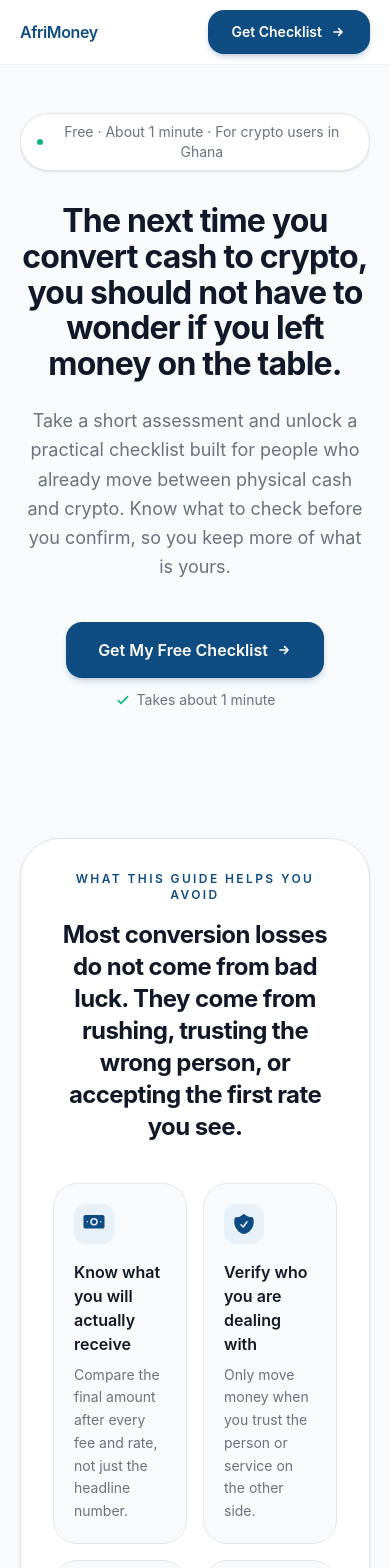
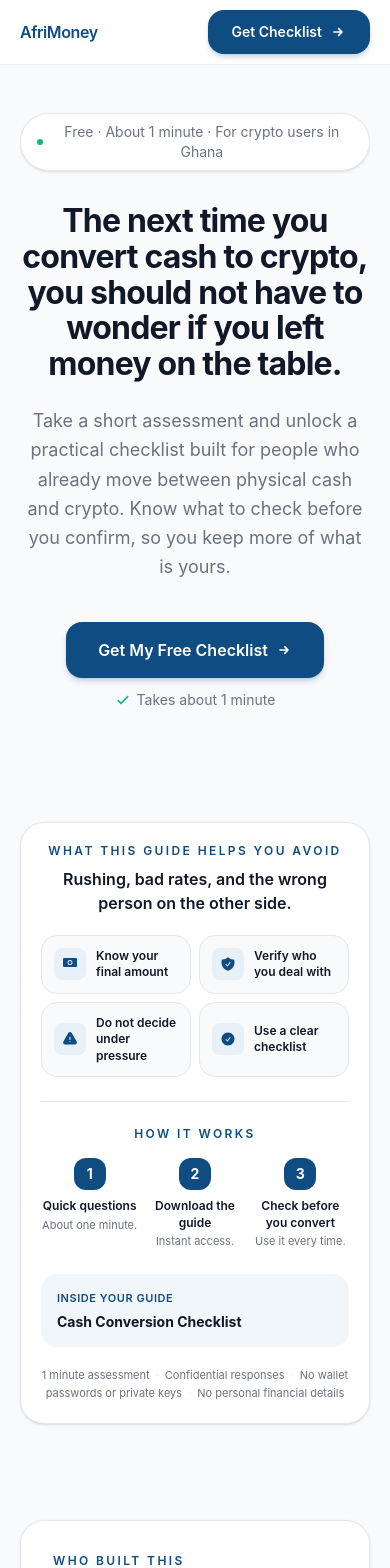
Before and after one commit to MCGYAN/insight-engine, a Next.js app: page / in a window 390 px wide. Shown: the top 1568 px of the page. Built offline with nearby package versions, Linux system fonts and the light colour scheme; a web font is replaced by a local one.

Commit message:
Shorten elaborator section for mobile.
Use compact outcome chips, a tighter 3-step row, and condensed copy so the guide section takes less vertical space on small screens.

Co-authored-by: Cursor <cursoragent@cursor.com>

```diff
--- a/src/components/ElaboratorSection.tsx
+++ b/src/components/ElaboratorSection.tsx
@@ -2,23 +2,23 @@ import { landingConfig } from '@/config/landing'
 
 const icons: Record<string, React.ReactNode> = {
   fees: (
-    <svg className="h-6 w-6" fill="currentColor" viewBox="0 0 24 24">
+    <svg className="h-4 w-4" fill="currentColor" viewBox="0 0 24 24" aria-hidden="true">
       <path d="M12 7.5a2.25 2.25 0 100 4.5 2.25 2.25 0 000-4.5z" />
-      <path fillRule="evenodd" d="M1.5 4.875C1.5 3.839 2.34 3 3.375 3h17.25c1.035 0 1.875.84 1.875 1.875v9.75c0 1.036-.84 1.875-1.875 1.875H3.375A1.875 1.875 0 011.5 14.625v-9.75zM8.25 9.75a3.75 3.75 0 117.5 0 3.75 3.75 0 01-7.5 0zM18.75 9a.75.75 0 00-.75.75v.008c0 .414.336.75.75.75h.008a.75.75 0 00.75-.75V9.75a.75.75 0 00-.75-.75h-.008zM4.5 9.75A.75.75 0 015.25 9h.008a.75.75 0 01.75.75v.008a.75.75 0 01-.75.75H5.25a.75.75 0 01-.75-.75V9.75z" clipRule="evenodd" />
+      <path fillRule="evenodd" d="M1.5 4.875C1.5 3.839 2.34 3 3.375 3h17.25c1.035 0 1.875.84 1.875 1.875v9.75c0 1.036-.84 1.875-1.875 1.875H3.375A1.875 1.875 0 011.5 14.625v-9.75zM8.25 9.75a3.75 3.75 0 117.5 0 3.75 3.75 0 01-7.5 0z" clipRule="evenodd" />
     </svg>
   ),
   shield: (
-    <svg className="h-6 w-6" fill="currentColor" viewBox="0 0 24 24">
+    <svg className="h-4 w-4" fill="currentColor" viewBox="0 0 24 24" aria-hidden="true">
       <path fillRule="evenodd" d="M12.516 2.17a.75.75 0 00-1.032 0 11.209 11.209 0 01-7.877 3.08.75.75 0 00-.722.515A12.74 12.74 0 002.25 9.75c0 5.942 4.064 10.933 9.563 12.348a.749.749 0 00.374 0c5.499-1.415 9.563-6.406 9.563-12.348 0-1.39-.223-2.73-.635-3.985a.75.75 0 00-.722-.516l-.143.001c-2.996 0-5.717-1.17-7.734-3.08zm3.094 8.016a.75.75 0 10-1.22-.872l-3.236 4.53L9.53 12.22a.75.75 0 00-1.06 1.06l2.25 2.25a.75.75 0 001.14-.094l3.75-5.25z" clipRule="evenodd" />
     </svg>
   ),
-  chart: (
-    <svg className="h-6 w-6" fill="currentColor" viewBox="0 0 24 24">
-      <path d="M18.375 2.25c-1.035 0-1.875.84-1.875 1.875v15.75c0 1.035.84 1.875 1.875 1.875h.75c1.035 0 1.875-.84 1.875-1.875V4.125c0-1.036-.84-1.875-1.875-1.875h-.75zM9.75 8.625c0-1.036.84-1.875 1.875-1.875h.75c1.036 0 1.875.84 1.875 1.875v11.25c0 1.035-.84 1.875-1.875 1.875h-.75a1.875 1.875 0 01-1.875-1.875V8.625zM3 13.125c0-1.036.84-1.875 1.875-1.875h.75c1.036 0 1.875.84 1.875 1.875v6.75c0 1.035-.84 1.875-1.875 1.875h-.75A1.875 1.875 0 013 19.875v-6.75z" />
+  alert: (
+    <svg className="h-4 w-4" fill="currentColor" viewBox="0 0 24 24" aria-hidden="true">
+      <path fillRule="evenodd" d="M9.401 3.003c1.155-2 4.043-2 5.197 0l7.355 12.748c1.154 2-.29 4.5-2.599 4.5H4.645c-2.309 0-3.752-2.5-2.598-4.5L9.4 3.003zM12 8.25a.75.75 0 00-.75.75v3.75a.75.75 0 001.5 0V9a.75.75 0 00-.75-.75zm0 8.25a.75.75 0 100-1.5.75.75 0 000 1.5z" clipRule="evenodd" />
     </svg>
   ),
   check: (
-    <svg className="h-6 w-6" fill="currentColor" viewBox="0 0 24 24">
+    <svg className="h-4 w-4" fill="currentColor" viewBox="0 0 24 24" aria-hidden="true">
       <path fillRule="evenodd" d="M2.25 12c0-5.385 4.365-9.75 9.75-9.75s9.75 4.365 9.75 9.75-4.365 9.75-9.75 9.75S2.25 17.385 2.25 12zm13.36-1.814a.75.75 0 10-1.22-.872l-3.236 4.53L9.53 12.22a.75.75 0 00-1.06 1.06l2.25 2.25a.75.75 0 001.14-.094l3.75-5.25z" clipRule="evenodd" />
     </svg>
   ),
@@ -31,45 +31,43 @@ export function ElaboratorSection() {
   )
 
   return (
-    <section className="py-12 sm:py-20">
-      <div className="rounded-[2.5rem] border border-border bg-surface p-8 shadow-sm sm:p-14">
-        <div className="mx-auto max-w-2xl text-center">
+    <section className="py-8 sm:py-12">
+      <div className="rounded-3xl border border-border bg-surface p-5 shadow-sm sm:p-8">
+        <div className="text-center">
           <p className="section-label">{outcomes.title}</p>
-          <h2 className="mt-4 text-2xl font-bold tracking-tight text-text sm:text-3xl">
+          <p className="mt-2 text-base font-semibold text-text sm:text-lg">
             {outcomes.subtitle}
-          </h2>
+          </p>
         </div>
 
-        <div className="mx-auto mt-10 grid max-w-4xl grid-cols-2 gap-4 sm:gap-6 lg:grid-cols-2">
+        <div className="mt-5 grid grid-cols-2 gap-2 sm:gap-3">
           {highlightOutcomes.map((item) => (
             <div
               key={item.id}
-              className="rounded-3xl border border-border bg-background p-5 sm:p-8"
+              className="flex items-center gap-2.5 rounded-2xl border border-border bg-background px-3 py-3 sm:px-4"
             >
-              <div className="mb-4 flex h-10 w-10 items-center justify-center rounded-xl bg-primary-light text-primary sm:h-12 sm:w-12 sm:rounded-2xl">
+              <div className="flex h-8 w-8 shrink-0 items-center justify-center rounded-lg bg-primary-light text-primary">
                 {icons[item.icon]}
               </div>
-              <h3 className="text-base font-semibold text-text sm:text-lg">{item.label}</h3>
-              <p className="mt-2 text-sm leading-relaxed text-muted sm:text-base">
-                {item.description}
-              </p>
+              <span className="text-xs font-semibold leading-snug text-text sm:text-sm">
+                {item.label}
+              </span>
             </div>
           ))}
         </div>
 
-        <div className="mx-auto mt-12 max-w-4xl border-t border-border pt-12">
+        <div className="mt-6 border-t border-border pt-6">
           <p className="section-label text-center">{steps.title}</p>
-          <div className="mt-6 grid grid-cols-2 gap-6 sm:grid-cols-3 sm:gap-8">
+          <div className="mt-4 grid grid-cols-3 gap-2 sm:gap-4">
             {steps.items.map((item) => (
-              <div
-                key={item.step}
-                className="text-left last:col-span-2 last:mx-auto last:max-w-[280px] sm:last:col-span-1 sm:last:mx-0 sm:last:max-w-none"
-              >
-                <div className="mb-3 flex h-10 w-10 items-center justify-center rounded-2xl bg-primary text-base font-bold text-white shadow-md shadow-primary/20 sm:mb-4 sm:h-12 sm:w-12 sm:text-lg">
+              <div key={item.step} className="text-center">
+                <div className="mx-auto flex h-8 w-8 items-center justify-center rounded-xl bg-primary text-sm font-bold text-white">
                   {item.step}
                 </div>
-                <h3 className="text-base font-semibold text-text sm:text-lg">{item.title}</h3>
-                <p className="mt-2 text-sm leading-relaxed text-muted sm:text-base">
+                <p className="mt-2 text-xs font-semibold leading-snug text-text sm:text-sm">
+                  {item.title}
+                </p>
+                <p className="mt-0.5 text-[11px] text-muted sm:text-xs">
                   {item.description}
                 </p>
               </div>
@@ -77,40 +75,23 @@ export function ElaboratorSection() {
           </div>
         </div>
 
-        <div className="mx-auto mt-12 max-w-4xl rounded-3xl bg-primary-light/60 p-6 sm:p-8">
-          <p className="text-sm font-semibold uppercase tracking-wider text-primary">
+        <div className="mt-6 rounded-2xl bg-primary-light/60 px-4 py-4 sm:px-5">
+          <p className="text-[11px] font-semibold uppercase tracking-wider text-primary sm:text-xs">
             {guidePreview.title}
           </p>
-          <p className="mt-2 text-lg font-bold leading-snug text-text sm:text-xl">
-            {guide.title}
-          </p>
-          <p className="mt-2 text-sm leading-relaxed text-muted sm:text-base">
-            {guidePreview.subtitle}
+          <p className="mt-1.5 text-sm font-bold leading-snug text-text sm:text-base">
+            {guide.shortTitle}
           </p>
         </div>
 
-        <div className="mx-auto mt-8 grid max-w-4xl grid-cols-2 gap-3 sm:grid-cols-4 sm:gap-4">
-          {trust.items.map((item) => (
-            <div
-              key={item.label}
-              className="flex items-start gap-3 rounded-2xl border border-border bg-background px-4 py-4"
-            >
-              <svg
-                className="mt-0.5 h-4 w-4 shrink-0 text-accent"
-                fill="none"
-                viewBox="0 0 24 24"
-                stroke="currentColor"
-                strokeWidth={2.5}
-                aria-hidden="true"
-              >
-                <path strokeLinecap="round" strokeLinejoin="round" d="M5 13l4 4L19 7" />
-              </svg>
-              <span className="text-xs font-semibold leading-snug text-text sm:text-sm">
-                {item.label}
-              </span>
-            </div>
+        <p className="mt-5 text-center text-[11px] leading-relaxed text-muted sm:text-xs">
+          {trust.items.map((item, i) => (
+            <span key={item.label}>
+              {i > 0 && <span className="mx-1.5 text-border">·</span>}
+              {item.label}
+            </span>
           ))}
-        </div>
+        </p>
       </div>
     </section>
   )
--- a/src/config/landing.ts
+++ b/src/config/landing.ts
@@ -21,33 +21,32 @@ export const landingConfig = {
   },
   outcomes: {
     title: 'What this guide helps you avoid',
-    subtitle:
-      'Most conversion losses do not come from bad luck. They come from rushing, trusting the wrong person, or accepting the first rate you see.',
+    subtitle: 'Rushing, bad rates, and the wrong person on the other side.',
     items: [
       {
         id: 'compare',
-        label: 'Know what you will actually receive',
+        label: 'Know your final amount',
         description:
           'Compare the final amount after every fee and rate, not just the headline number.',
         icon: 'fees',
       },
       {
         id: 'verify',
-        label: 'Verify who you are dealing with',
+        label: 'Verify who you deal with',
         description:
           'Only move money when you trust the person or service on the other side.',
         icon: 'shield',
       },
       {
         id: 'pressure',
-        label: 'Stop urgency from deciding for you',
+        label: 'Do not decide under pressure',
         description:
           'Pressure is one of the biggest reasons people accept bad deals and costly mistakes.',
         icon: 'alert',
       },
       {
         id: 'checklist',
-        label: 'Walk in with a clear checklist',
+        label: 'Use a clear checklist',
         description:
           'Follow the same steps before every conversion, so nothing important gets skipped.',
         icon: 'check',
@@ -63,25 +62,22 @@ export const landingConfig = {
   },
   steps: {
     title: 'How it works',
-    subtitle: 'One minute now. More confidence on your next conversion.',
+    subtitle: 'One minute. Then use the checklist on your next conversion.',
     items: [
       {
         step: 1,
-        title: 'Answer a few quick questions',
-        description:
-          'Tell us how you usually move between cash and crypto. It takes about a minute.',
+        title: 'Quick questions',
+        description: 'About one minute.',
       },
       {
         step: 2,
-        title: 'Download your free guide',
-        description:
-          'Get the checklist instantly. No email gate, no waiting.',
+        title: 'Download the guide',
+        description: 'Instant access.',
       },
       {
         step: 3,
-        title: 'Use it before your next conversion',
-        description:
-          'Run through the checks before you send cash, confirm a rate, or release crypto.',
+        title: 'Check before you convert',
+        description: 'Use it every time.',
       },
     ],
   },
```
